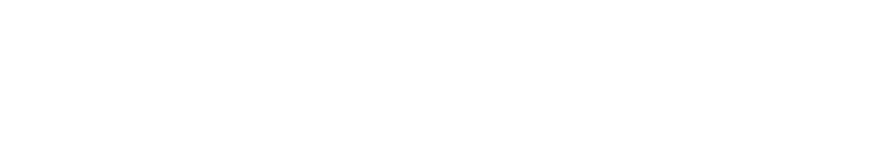
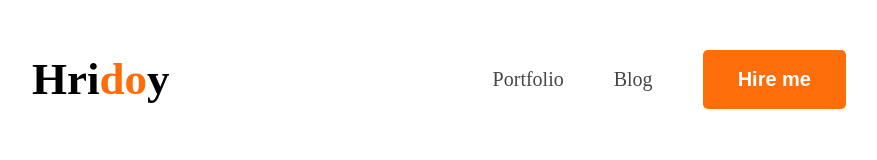
Before and after one commit to hridoyratna9/web-developer-portfolio, a plain HTML site: page index.html in a window 1280 px wide. Shown: the whole page, without its empty margins (176-1053 px from the left). Drawn offline with Linux system fonts and the light colour scheme.

Commit message:
added hridoy.pnj image

```diff
--- a/index.html
+++ b/index.html
@@ -4,10 +4,25 @@
     <meta charset="UTF-8">
     <meta name="viewport" content="width=device-width, initial-scale=1.0">
     <title>Web Developer Portfolio</title>
+
+    <link rel="stylesheet" href="styles/portfolio.css">
 </head>
-<body>
+<body class="open-sans-normal">
     <header>
+        <nav class="">
+            <h3 class="nav-title">Hri<span class="text-primary">do</span>y</h3>
+            <ul>
+                <li><a class="dark-2" href="">Portfolio</a></li>
+                <li><a class="dark-2" href="">Blog</a></li>
+                <li><a href=""><button class="btn-primary">Hire me</button></a></li>
+            </ul>
+        </nav>
+        <div class="banner">
+            <div class="banner-content">
 
+            </div>
+            <img src="images/" alt="">
+        </div>
     </header>
     <main>
 
--- /dev/null
+++ b/styles/portfolio.css
@@ -0,0 +1,56 @@
+@import url('https://fonts.googleapis.com/css2?family=Open+Sans:ital,wght@0,300..800;1,300..800&family=Work+Sans:ital,wght@0,100..900;1,100..900&display=swap');
+
+
+
+/* .open-sans-normal{
+  font-family: "Open Sans", sans-serif;
+  font-optical-sizing: auto;
+  font-style: normal;
+  font-variation-settings:
+    "wdth" 100;
+} */
+
+/* Open sens font */
+
+/* Shared Style */
+.text-primary{
+    color: #FD6E0A;
+}
+nav{
+    display: flex;
+    align-items: center;
+    justify-content: space-between;
+    margin: 0 200px;
+}
+
+.nav-title{
+    font-weight: 800px;
+    font-size: 45px;
+
+}
+.dark-2{
+    color: #474747;
+}
+.btn-primary{
+    background-color: #FD6E0A;
+    font-size: 20px;
+    font-weight: 700;
+    border: none;
+    color: white;
+    padding: 18px 35px;
+    border-radius: 5px;
+
+}
+nav ul{
+    display: flex;
+    align-items: center;
+}
+nav ul li{
+    list-style: none;
+    margin-right:50px ;
+
+}
+nav li a{
+    text-decoration: none;
+    font-size: 20px;
+}
```
